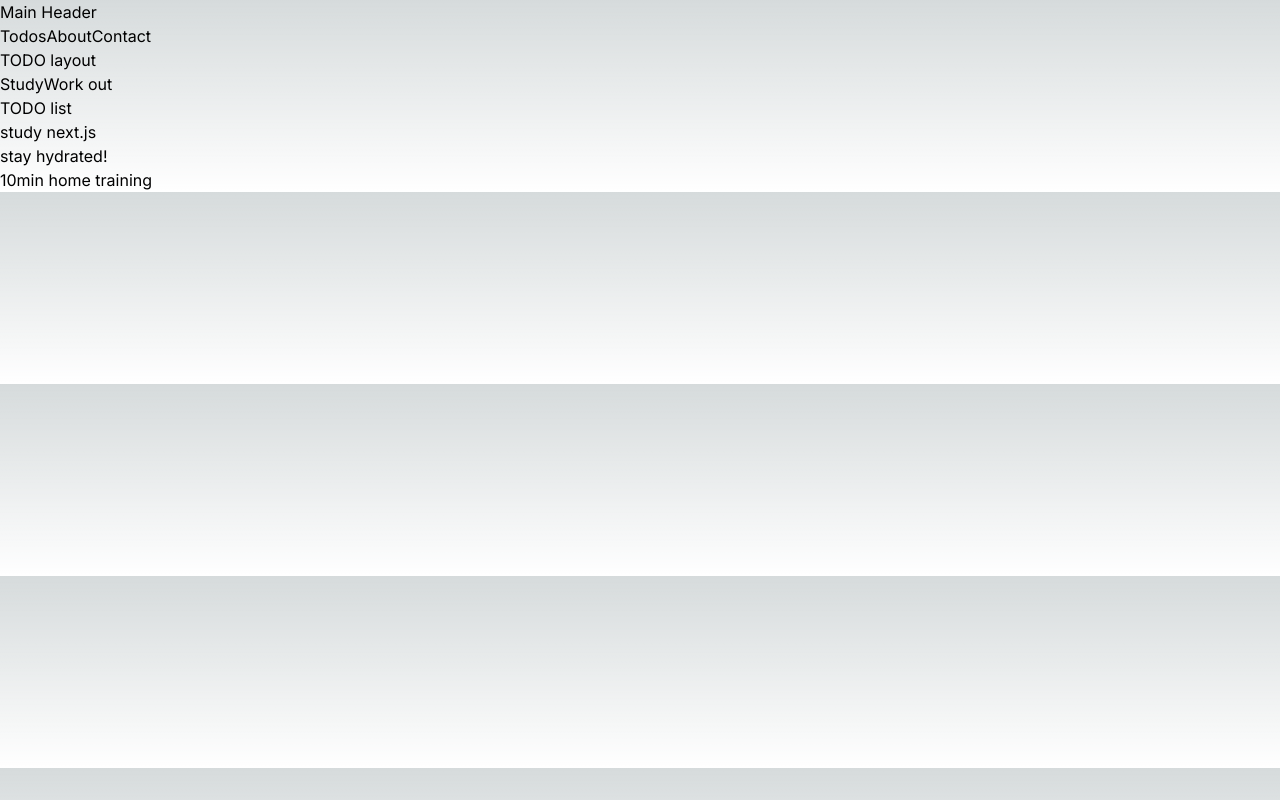
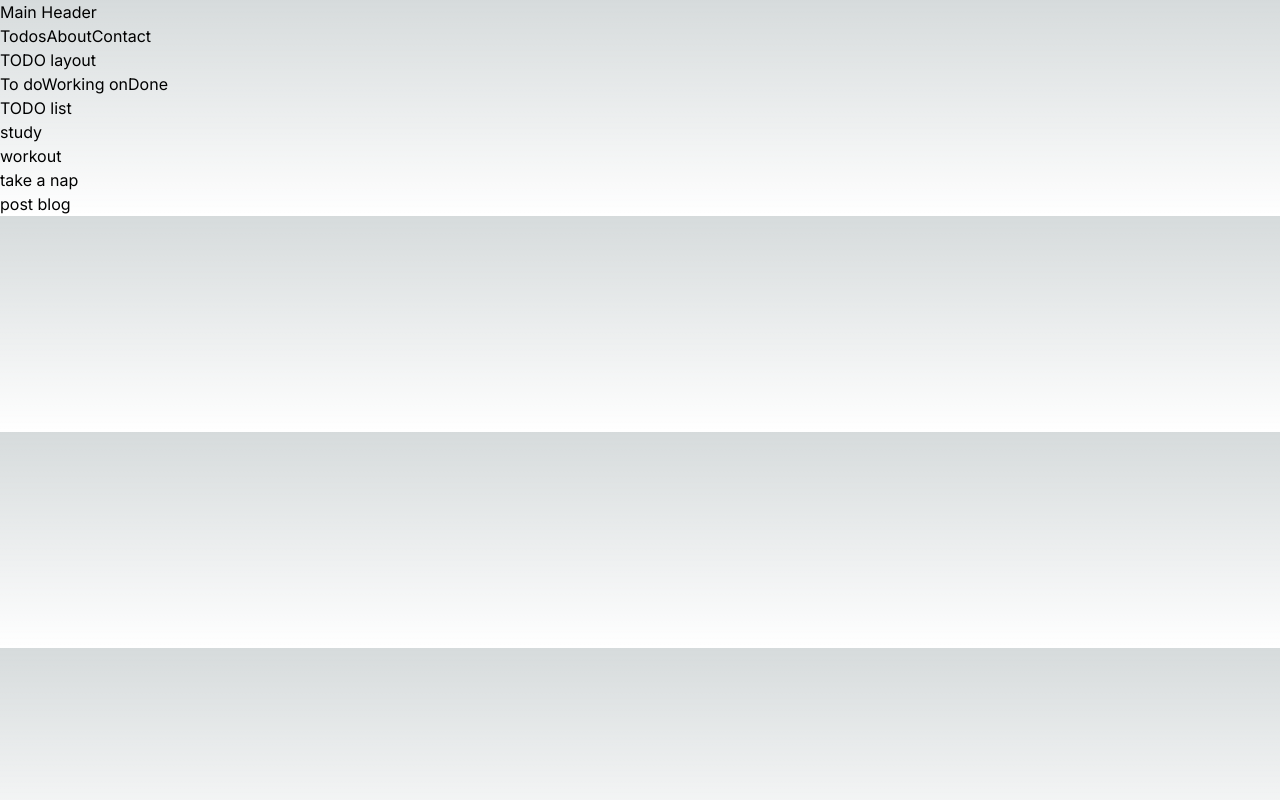
Before and after one commit to ejaman/NextCRUD, a Next.js app: page /todos in a window 1280 px wide. Built offline with nearby package versions, Linux system fonts and the light colour scheme.

Commit message:
feat: 데이터 서버 파일에서 한 번에 가져오도록 처리

```diff
--- a/src/app/todos/[slug]/page.tsx
+++ b/src/app/todos/[slug]/page.tsx
@@ -1,3 +1,5 @@
+import { getTodo, getToDos } from "@/service/todos";
+import { notFound } from "next/navigation";
 import React from "react";
 
 type Props = {
@@ -7,18 +9,21 @@ type Props = {
 };
 
 // props로 어떤 경로인지 알려줌
-export default function Todo({ params }: Props) {
-  let a;
+export default function Todo({ params: { slug } }: Props) {
+  const todo = getTodo(slug);
+  if (!todo) {
+    notFound();
+  }
   // 서버 파일에 있는 데이터 중 해당 투두의 정보를 찾아서 그걸 보여줌
-  return <div>TODO!: {params.slug}</div>;
+  return <div>TODO!: {slug}</div>;
 }
 
 // 지정 x는 SSR, 지정 o는 SSG
 export function generateStaticParams() {
   // 모든 제품의 페이지들을 미리 만드러 둘 수 있도록 처리
-  const cats = ["study", "workout"];
-  return cats.map((cat) => ({
-    slug: cat,
+  const todos = getToDos();
+  return todos.map((todo) => ({
+    slug: todo,
   }));
 }
 
--- a/src/app/todos/layout.tsx
+++ b/src/app/todos/layout.tsx
@@ -18,8 +18,9 @@ export default function TodoLayout({ children }: Props) {
     <>
       <div>TODO layout</div>
       <nav>
-        <Link href="/todos/study">Study</Link>
-        <Link href="/todos/workout">Work out</Link>
+        <Link href="/todos/todo">To do</Link>
+        <Link href="/todos/doing">Working on</Link>
+        <Link href="/todos/done">Done</Link>
       </nav>
       <section>{children}</section>
     </>
--- a/src/app/todos/page.tsx
+++ b/src/app/todos/page.tsx
@@ -1,15 +1,15 @@
+import { getToDos } from "@/service/todos";
 import Link from "next/link";
 import React from "react";
 
-const todoList = ["study next.js", "stay hydrated!", "10min home training"];
-
 export default function Todo() {
   // 서버 파일(데이터 베이스)에 있는 투두의 리스트를 읽어와서, 그걸 보여줌
+  const todos = getToDos();
   return (
     <>
       <div>TODO list</div>
       <ul>
-        {todoList.map((todo, i) => (
+        {todos.map((todo, i) => (
           <li key={i}>
             <Link href={`todos/${todo}`}>{todo}</Link>
           </li>
--- /dev/null
+++ b/src/service/todos.ts
@@ -0,0 +1,7 @@
+export function getToDos() {
+  return ["study", "workout", "take a nap", "post blog"];
+}
+
+export function getTodo(id: string) {
+  return "study";
+}
```
